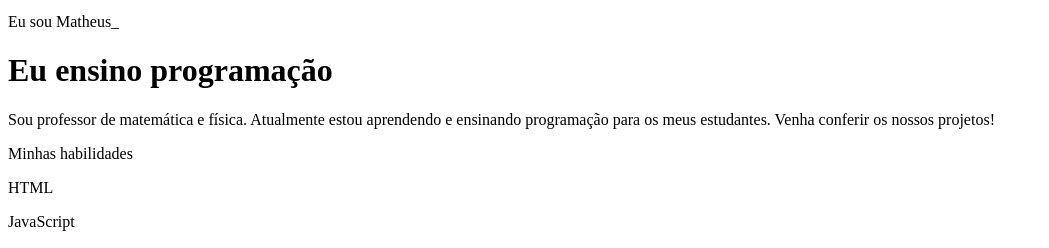
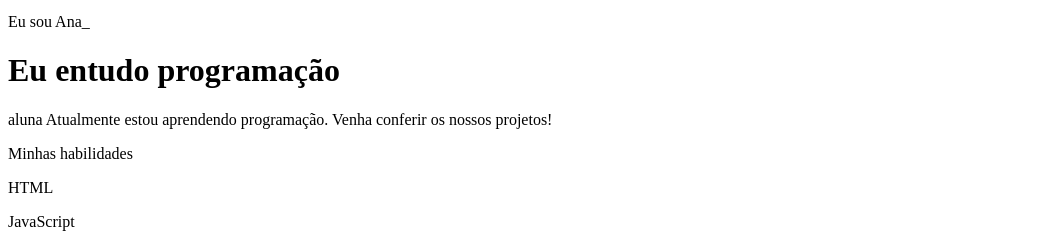
Before and after one commit to ALMEIDAANAA/meu-reposit-rio, a plain HTML site: page index.html in a window 1280 px wide. Shown: the part 47-295 px from the top of the page, without its empty margins (0-1049 px from the left). Drawn offline with nearby package versions, Linux system fonts and the light colour scheme.

Commit message:
Update index.html

```diff
--- a/index.html
+++ b/index.html
@@ -11,10 +11,10 @@
 <body>
     <header>
     <img src="img/imagem-perfil.jpeg" alt="imagem-perfil" srcset="">
-    <p>Eu sou Matheus_</p>
-    <h1>Eu ensino programação</h1>
-    <p>Sou professor de matemática e física.
-        Atualmente estou aprendendo e ensinando programação para os meus estudantes.
+    <p>Eu sou Ana_</p>
+    <h1>Eu entudo programação</h1>
+    <p> aluna
+        Atualmente estou aprendendo programação.
         Venha conferir os nossos projetos! </p>
         <p>Minhas habilidades</p>
         <div>
```
